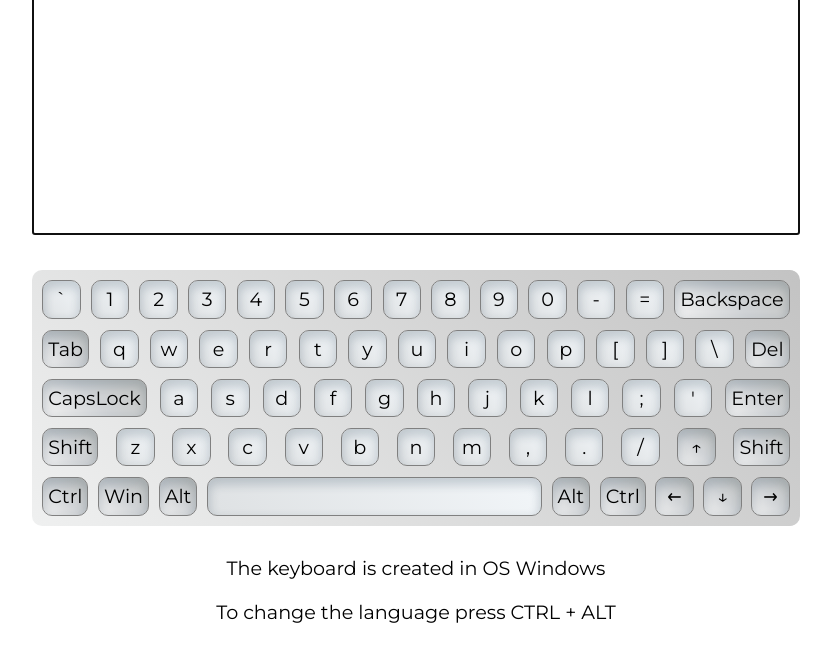
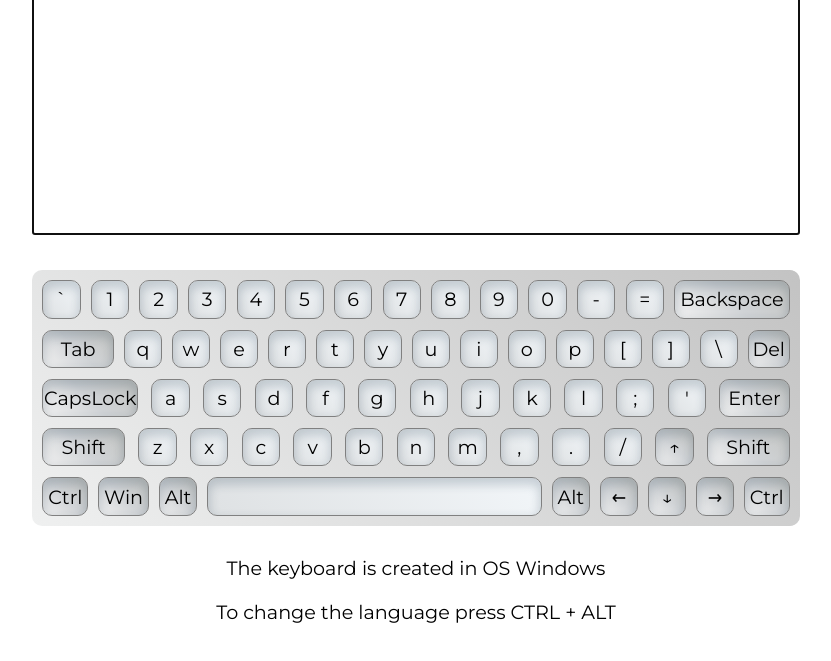
Before and after one commit to gar7777/virtual-keyboard, a website with bundled scripts: page index.html in a window 1280 px wide. Shown: the part 95-756 px from the top of the page, without its empty margins (224-1055 px from the left). Built offline with nearby package versions, Linux system fonts and the light colour scheme.

Commit message:
fix: bug with shift and numbers, add width to keys-modifiers

```diff
--- a/src/modules/handlers.js
+++ b/src/modules/handlers.js
@@ -60,7 +60,7 @@ export function handleKeyDown(e) {
   const arr = (textarea.value).split('');
   const allKeys = document.body.querySelectorAll('.key');
   textarea.focus();
-  const letters = [...keySets.letterKeysEng[0], ...keySets.letterKeysEng[1], ...keySets.letterKeysEng[2]]
+  const letters = [...keySets.numberKeysEng, ...keySets.letterKeysEng[0], ...keySets.letterKeysEng[1], ...keySets.letterKeysEng[2]]
   allKeys.forEach(key => {
     if(key.dataset.code === e.code) {
       key.classList.add('key-active')
--- a/src/modules/render.js
+++ b/src/modules/render.js
@@ -85,14 +85,14 @@ export function initRender() {
   lines[4].append(space.element);
   const rightAlt = new KeyGeneral('Alt', 'AltRight');
   lines[4].append(rightAlt.element);
-  const rightCtrl = new KeyGeneral('Ctrl', 'ControlRight');
-  lines[4].append(rightCtrl.element);
   const arrowLeft = new KeyGeneral('←', 'ArrowLeft');
   lines[4].append(arrowLeft.element);
   const arrowDown = new KeyGeneral('↓', 'ArrowDown');
   lines[4].append(arrowDown.element);
   const arrowRight = new KeyGeneral('→', 'ArrowRight');
   lines[4].append(arrowRight.element);
+  const rightCtrl = new KeyGeneral('Ctrl', 'ControlRight');
+  lines[4].append(rightCtrl.element);
 
   //TEXTS
   const bottomTexts = document.createElement('div');
--- a/style.scss
+++ b/style.scss
@@ -28,7 +28,6 @@ $color-dark: #696969;
   user-select: none;
   font-family: 'Montserrat', 'Tahoma', sans-serif;
   font-size: 1.2rem;
-  line-height: 2.4rem;
   box-shadow: 0px 5px 10px 2px rgba(34, 60, 80, 0.2) inset;
 
     @media only screen and (max-width: 1200px) {
@@ -42,26 +41,44 @@ $color-dark: #696969;
 
 
 .key-common {
-  background-color: yellow;
+  background-color: LightGrey;
   background: linear-gradient(45deg, rgb(222, 225, 227), rgb(242, 246, 249));
   transition: all 0.5s;
 
-  &[data-code="Space"] {
-    flex-grow: 1;
-  }
-
   &:hover {
+    background-color: LightSlateGray;
     background: linear-gradient(45deg, rgb(224, 225, 227), rgb(200, 201, 202));
   }
 }
 
 .key-general {
-  background-color: blue;
+  background-color: Gray;
   background: linear-gradient(45deg, rgb(242, 242, 242), rgb(208, 211, 214), rgb(196, 197, 194));
 
   &:hover {
+    background-color: LightSlateGray;
     background: linear-gradient(45deg, rgb(174, 177, 180), rgb(215, 217, 219), rgb(157, 157, 153));
   }
+}
+
+.shift {
+  width: 6.47vw;
+}
+
+[data-code="Tab"] {
+  width: 6vw;
+}
+
+[data-code="CapsLock"] {
+  width: 7.5vw;
+}
+
+[data-code="Enter"] {
+  width: 5.5vw;
+}
+
+[data-code="Space"] {
+  flex-grow: 1;
 }
 
 .keyboard-container {
@@ -88,6 +105,7 @@ $color-dark: #696969;
   background-color: blueviolet;
   transform: scale(0.95);
   box-shadow: 0px 5px 5px 2px rgba(34, 60, 80, 0.2);
+  background-color: DimGrey;
   background: linear-gradient(45deg, rgb(136, 142, 148), rgb(118, 131, 142), rgb(91, 91, 92));
 }
 
```
Also changed, not shown: style.css, 1 other file.
